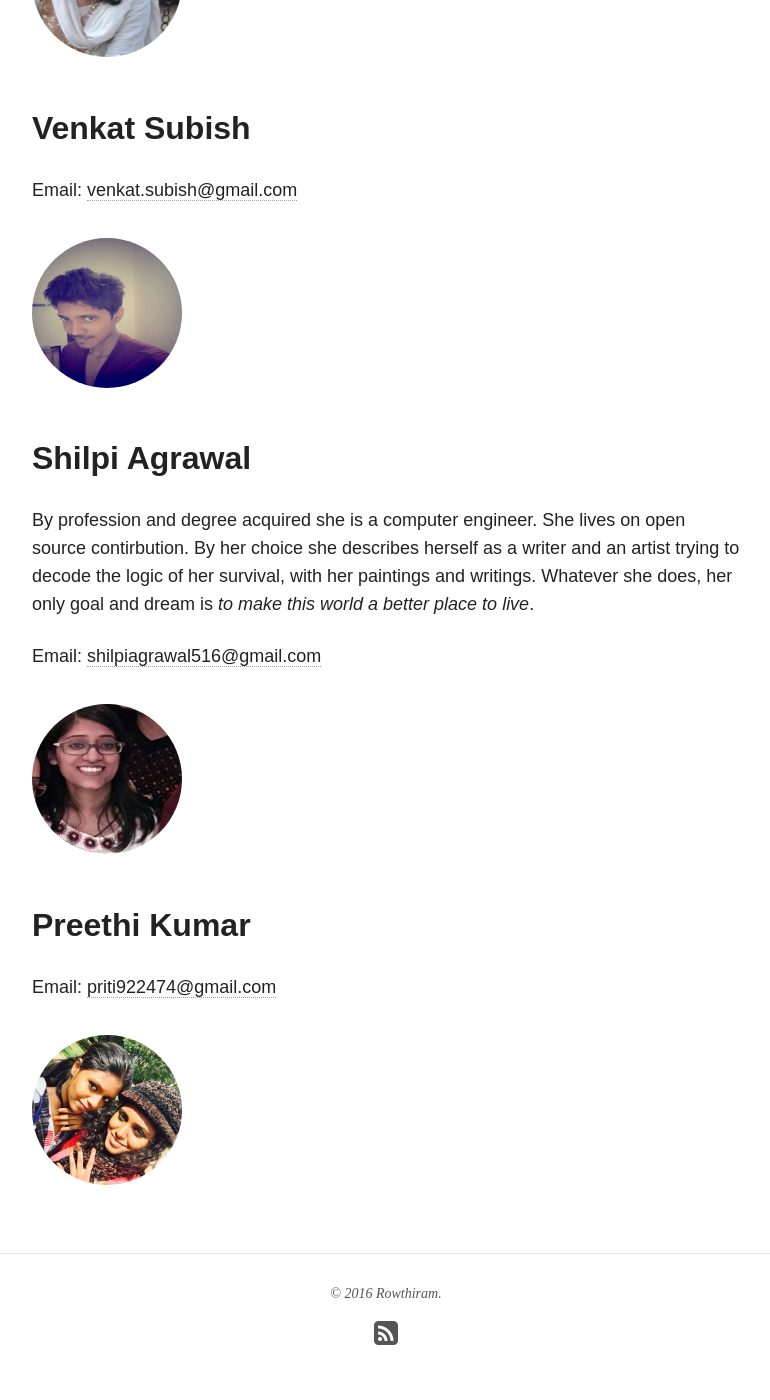
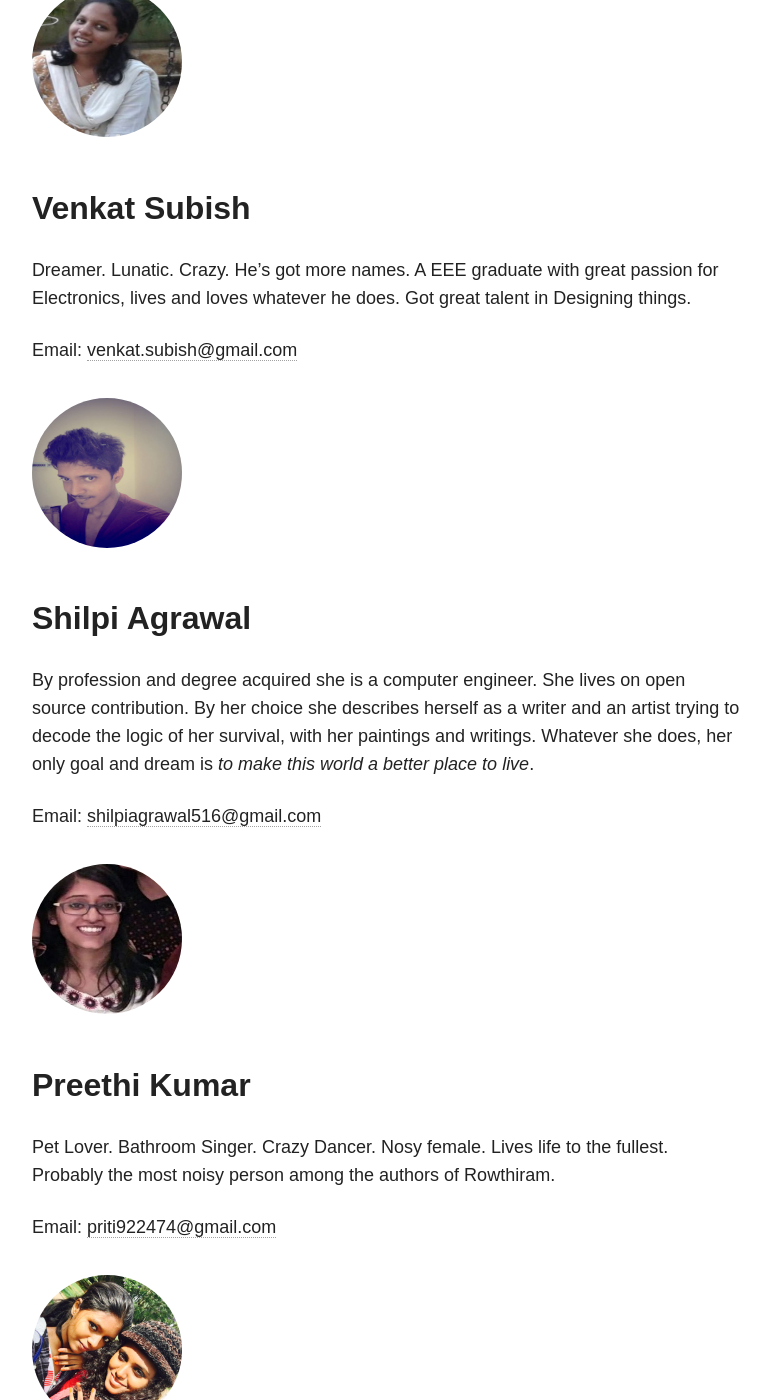
Before and after one commit to PritiKumr/pritikumr.github.io, a Jekyll site: the page built from about/index.md, in a window 1280 px wide and 1400 px high, scrolled down 1549 px. Shown: the whole window, without its empty margins (254-1024 px from the left). Built offline with Jekyll 4.4.1, drawn with Linux system fonts in a browser that asks for light colours; nearby versions of some CDN libraries; some of the changed text lies outside the part shown.

Commit message:
ABout authors

```diff
--- a/about/index.md
+++ b/about/index.md
@@ -17,6 +17,8 @@ More description about the authors,
 
 ## Priya Dharshini
 
+A EEE graduate with greater interest in Computer Science. Loves to share her knowledge with the world. A crazy lady who loves surreal things.
+
 Email: <a href="mailto:priyaaa23.pd@gmail.com"> priyaaa23.pd@gmail.com </a>
 
 <figure>
@@ -24,6 +26,8 @@ Email: <a href="mailto:priyaaa23.pd@gmail.com"> priyaaa23.pd@gmail.com </a>
 </figure>
 
 ## Venkat Subish
+
+Dreamer. Lunatic. Crazy. He's got more names. A EEE graduate with great passion for Electronics, lives and loves whatever he does. Got great talent in Designing things.
 
 Email: <a href="mailto:venkat.subish@gmail.com"> venkat.subish@gmail.com </a>
 
@@ -33,7 +37,8 @@ Email: <a href="mailto:venkat.subish@gmail.com"> venkat.subish@gmail.com </a>
 
 
 ## Shilpi Agrawal
-By profession and degree acquired she is a computer engineer. She lives on open source contirbution. By her choice  she describes herself as a writer and an artist trying to decode the logic of her survival, with her paintings and writings. Whatever she does, her only goal and dream is _to make this world a better place to live_.
+
+By profession and degree acquired she is a computer engineer. She lives on open source contribution. By her choice  she describes herself as a writer and an artist trying to decode the logic of her survival, with her paintings and writings. Whatever she does, her only goal and dream is _to make this world a better place to live_.
 
 Email: <a href="mailto:shilpiagrawal516@gmail.com"> shilpiagrawal516@gmail.com </a>
 
@@ -44,6 +49,8 @@ Email: <a href="mailto:shilpiagrawal516@gmail.com"> shilpiagrawal516@gmail.com <
 
 ## Preethi Kumar
 
+Pet Lover. Bathroom Singer. Crazy Dancer. Nosy female. Lives life to the fullest. Probably the most noisy person among the authors of Rowthiram.
+
 Email: <a href="mailto:priti922474@gmail.com"> priti922474@gmail.com </a>
 
 <figure>
```
Also changed, not shown: 2 other files.
